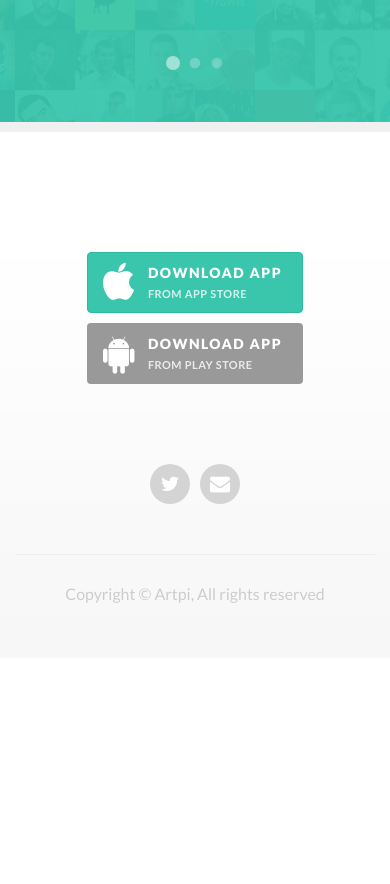
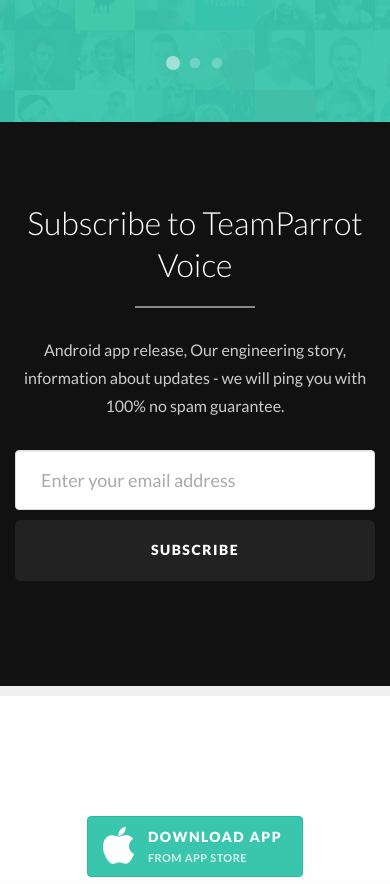
Before and after one commit to artpi/TeamParrot-Site, a plain HTML site: page index.html in a window 390 px wide. Shown: the part 3420-4304 px from the top of the page. Before the commit the page ends 4078 px from the top, so only its background shows below. Drawn offline with Linux system fonts and the light colour scheme.

Commit message:
Subscription form

```diff
--- a/index.html
+++ b/index.html
@@ -305,6 +305,43 @@
 
 			<!--
 			=================================
+			SUBSCRIBE SECTION
+			=================================
+			-->
+			<section id="subscribe" class="subscribe-section section section-inverse-color parallax-background" data-stellar-background-ratio="0.4">
+
+				<!-- BACKGROUND OVERLAY -->
+				<div class="black-background-overlay"></div>
+
+				<div class="container">
+
+					<!-- SECTION HEADING -->
+					<h2 class="section-heading text-center wow fadeIn" data-wow-duration="1s">Subscribe to TeamParrot Voice</h2>
+					<div class="row">
+						<div class="col-md-6 col-md-offset-3 text-center">
+							<p class="wow fadeIn" data-wow-duration="1s">Android app release, Our engineering story, information about updates - we will ping you with 100% no spam guarantee.</p>
+						</div>
+					</div>
+
+					<!-- SUBSCRIBE FORM -->
+					<div class="row">
+						<div class="col-md-6 col-md-offset-3">
+							<form action="//piszek.us14.list-manage.com/subscribe/post?u=c4f26febd325238e7ae9e5a2c&amp;id=a32b6dd27c" method="post" id="mc-embedded-subscribe-form" name="mc-embedded-subscribe-form" method="post" id="subscribe-form" class="subscribe-form wow fadeIn" data-wow-duration="1s" role="form">
+								<div class="form-validation alert"><!-- Validation Message here --></div>
+								<div class="form-group subscribe-form-input">
+									<input type="email" name="EMAIL" id="subscribe-form-email" class="subscribe-form-email form-control form-control-lg" placeholder="Enter your email address" autocomplete="off" />
+    								<div style="position: absolute; left: -5000px;" aria-hidden="true"><input type="text" name="b_c4f26febd325238e7ae9e5a2c_a32b6dd27c" tabindex="-1" value=""></div>
+									<input type="submit" class="subscribe-form-submit btn btn-black btn-lg" data-loading-text="Loading..." value="Subscribe" name="subscribe">
+								</div>
+							</form>
+						</div>
+					</div>
+
+				</div>
+			</section>
+
+			<!--
+			=================================
 			FOOTER SECTION
 			=================================
 			-->
```
